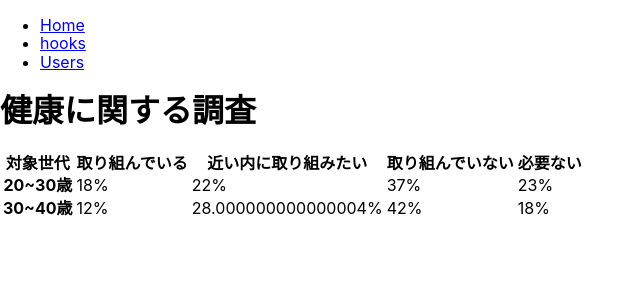
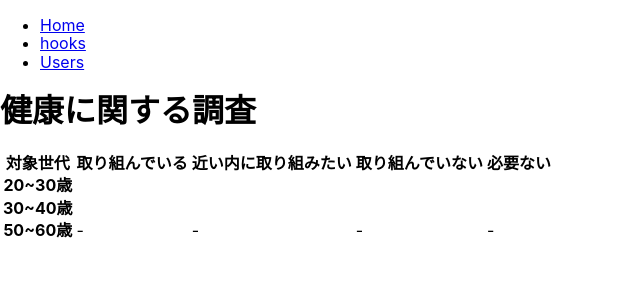
Before and after one commit to yohira0616/react-sandbox, a React (Create React App) app: page /enquete in a window 1280 px wide. Shown: the top 300 px of the page, without its empty margins (0-643 px from the left). Built offline with nearby package versions, Linux system fonts and the light colour scheme.

Commit message:
型修正

```diff
--- a/src/data.ts
+++ b/src/data.ts
@@ -1,20 +1,26 @@
+// 実践TypeScript第七章
 export const rows: Rows = [
   {
     id: "up20-un30",
-    generation: "20~30歳",
+    age: "20~30歳",
     answers: [0.18, 0.22, 0.37, 0.23]
   },
   {
     id: "up30-un40",
-    generation: "30~40歳",
+    age: "30~40歳",
     answers: [0.12, 0.28, 0.42, 0.18]
+  },
+  {
+    id: "up50-un60",
+    age: "50~60歳",
+    answers: [null, null, null, null]
   }
 ];
 
 export type Row = {
   id: string
-  generation: string
-  answers: number[]
+  age: string
+  answers: (number | null)[]
 }
 
 export type Rows = Row[]
--- a/src/tr.tsx
+++ b/src/tr.tsx
@@ -3,10 +3,13 @@ import * as React from "react";
 
 const TR: React.FC<Row> = props => (
   <tr>
-    <th>{props.generation}</th>
-    {props.answers.map((answer, i) => (
-      <td key={i}>{`${answer * 100}%`}</td>
-    ))}
+    <th>{props.age}</th>
+    {props.answers.map((answer, i) => {
+      if (answer == null) {
+        return <td key={i}>{"-"}</td>;
+      }
+      <td key={i}>{`${answer * 100}%`}</td>;
+    })}
   </tr>
 );
 
```
